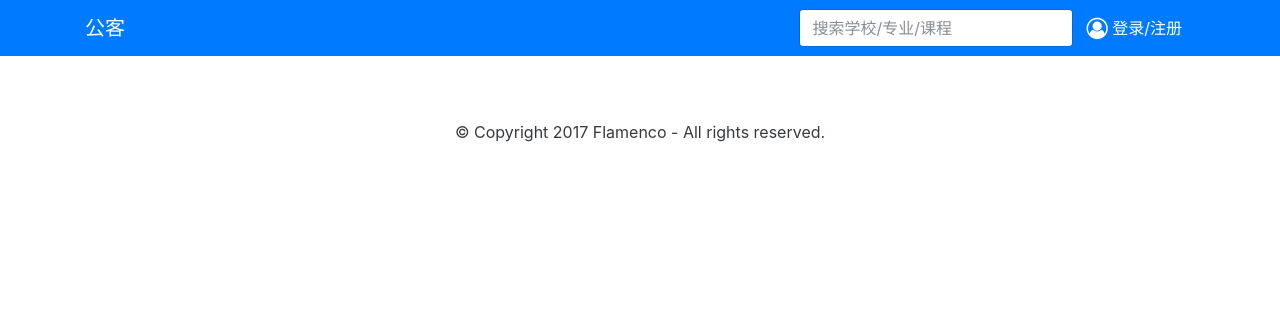
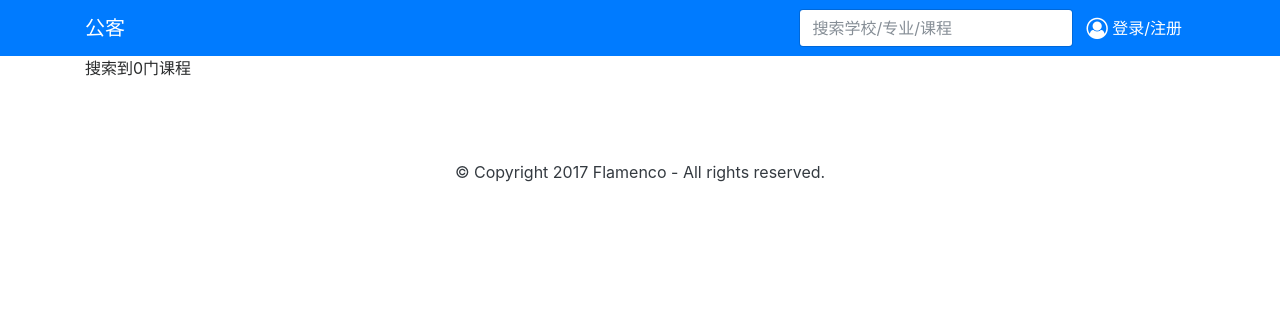
Before and after one commit to buaaFlamenco/rateMyCourse, a Django app: template rateMyCourse/templates/rateMyCourse/searchResult.html in a window 1280 px wide. Shown: the top 316 px of the page. Run offline with Django 3.2, Linux system fonts and the light colour scheme; the template is opened without the code that fills it, so the values that code supplies are empty; some libraries are stand-ins or nearby versions.

Commit message:
add count

```diff
--- a/rateMyCourse/templates/rateMyCourse/ratePage.html
+++ b/rateMyCourse/templates/rateMyCourse/ratePage.html
@@ -165,8 +165,9 @@
   <div class="container">
     <div class="row w-100 my-1" style="background:#cccccc">
       <div class="col-md-2">
-        <input type="button" value="提交" class="btn pi-draggable mx-4 px-5 btn-outline-dark" style="background:#00ddff" onclick="return Func_submit()"> </div>
-      <div class="col-md-3"> 是否匿名
+        <input type="button" value="提交" class="btn  btn-outline-dark w-100" style="background:#00ddff" onclick="return Func_submit()"> </div>
+      <div class="col-md-10">
+        <lable>是否匿名</lable>
         <input id="anonymous" type="checkbox" value="true" class="mx-2"> </div>
     </div>
     <br>
--- a/rateMyCourse/templates/rateMyCourse/searchResult.html
+++ b/rateMyCourse/templates/rateMyCourse/searchResult.html
@@ -52,7 +52,8 @@
       </div>
     </div>
   </nav>
-  <div class="container"> {% for course in courses %}
+  <div class="container">
+    <p id="count">count</p> {% for course in courses %}
     <div class="row" style="background:#eeeeee">
       <a href="/course/{{course.ID}}" class="btn" style="font-size:55px;color:#000000"><b>{{course.name}}</b></a>
     </div>
@@ -86,8 +87,9 @@
   </div>
   <script>
     window.onload=function(){
-
+							var count=0;
           		{% for course in courses %}
+              		count++;
               		var i=0;
                		for(i=1;i<=parseInt("{{course.rateScore}}");i++)
                   {
@@ -104,6 +106,8 @@
 
                   }
             	{% endfor %}
+              var s="搜索到".concat(count.toString().concat("门课程"));
+              document.getElementById("count").innerHTML=s;
      }
   </script>
   <script src="https://code.jquery.com/jquery-3.2.1.min.js"></script>
```
Also changed, not shown: rateMyCourse/templates/rateMyCourse/coursePage.html (line endings or trailing spaces).
